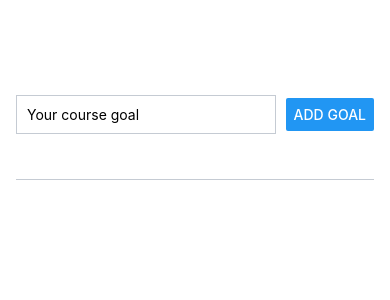
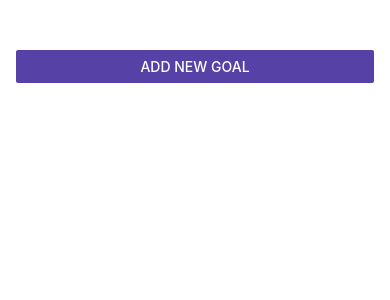
Before and after one commit to pizarrosch/first-react-native-pj, a React Native app: screen / in a window 390 px wide. Shown: the top 300 px of the page. Built offline with nearby package versions, Linux system fonts and the light colour scheme.

Commit message:
Add an image

```diff
--- a/App.js
+++ b/App.js
@@ -6,9 +6,19 @@ import GoalInput from "./components/GoalInput";
 export default function App() {
   const [goalsArr, setGoalsArr] = useState([]);
   const [inputValue, setInputValue] = useState('');
+  const [modalIsVisible, setModalIsVisible] = useState(false);
+
+  function startHandler() {
+    setModalIsVisible(true);
+  }
+
+  function terminateHandler() {
+    setModalIsVisible(false);
+  }
 
   function addGoalHandler(enteredText) {
     setGoalsArr((prevState) => [...prevState, {text: enteredText, key: Math.random().toString()}]);
+    terminateHandler();
   }
 
   function deleteGoalHandler(id) {
@@ -19,7 +29,8 @@ export default function App() {
 
   return (
     <View style={styles.appContainer}>
-      <GoalInput onAddGoal={addGoalHandler} />
+      <Button title='Add New Goal' color='#5642A6' onPress={startHandler}/>
+      <GoalInput onAddGoal={addGoalHandler} isVisible={modalIsVisible} cancelInput={terminateHandler}/>
       <View style={styles.listContainer}>
         {/*ScrollView is good when the number of items is limited, otherwise with every scroll all items are being
         loaded, which reduces the app performance. Better alternative is the FlatList
--- a/components/GoalInput.js
+++ b/components/GoalInput.js
@@ -1,5 +1,6 @@
-import {Button, StyleSheet, TextInput, View} from "react-native";
+import {Button, Modal, StyleSheet, TextInput, View, Image} from "react-native";
 import {useState} from "react";
+import goalImg from '../assets/images/goal.png';
 
 export default function GoalInput(props) {
   const [enteredText, setEnteredText] = useState('');
@@ -14,29 +15,58 @@ export default function GoalInput(props) {
   }
 
   return (
-    <View style={styles.inputContainer}>
-      <TextInput style={styles.textInput} placeholder='Your course goal' onChangeText={handleInput}
-                 value={enteredText}/>
-      <Button title='Add Goal' onPress={addGoalHandler}/>
-    </View>
+    <Modal visible={props.isVisible} animationType="slide">
+      <View style={styles.inputContainer}>
+        <Image style={styles.image} source={goalImg} />
+        <TextInput
+          style={styles.textInput}
+          placeholder='Your course goal'
+          onChangeText={handleInput}
+          value={enteredText}
+          placeholderTextColor='#8F99A8'
+        />
+        <View style={styles.buttonContainer}>
+          <View style={styles.button}>
+            <Button color='#D3D8DE' title='Add Goal' onPress={addGoalHandler}/>
+          </View>
+          <View style={styles.button}>
+            <Button color='#D3D8DE' title='Cancel' onPress={props.cancelInput}/>
+          </View>
+        </View>
+      </View>
+    </Modal>
   )
 }
 
 const styles = StyleSheet.create({
   inputContainer: {
     flex: 1,
-    flexDirection: 'row',
-    justifyContent: 'space-between',
+    padding: 15,
+    marginTop: -50,
+    justifyContent: 'center',
     alignItems: 'center',
-    marginBottom: 20,
-    borderBottomWidth: 1,
-    borderBottomColor: '#C5CBD3'
-  },
+    backgroundColor: '#5642A6'
+  }
+  ,
   textInput: {
     borderWidth: 1,
     borderColor: '#C5CBD3',
     padding: 10,
-    marginRight: 10,
-    width: '75%'
+    width: '100%',
+    marginBottom: 10,
+    color: '#D3D8DE'
+  }
+  ,
+  buttonContainer: {
+    flexDirection: 'row',
   },
+  button: {
+    width: '30%',
+    marginHorizontal: 6,
+  },
+  image: {
+    width: 100,
+    height: 100,
+    margin: 20
+  }
 })
```
Also changed, not shown: assets/images/goal.png (added).
